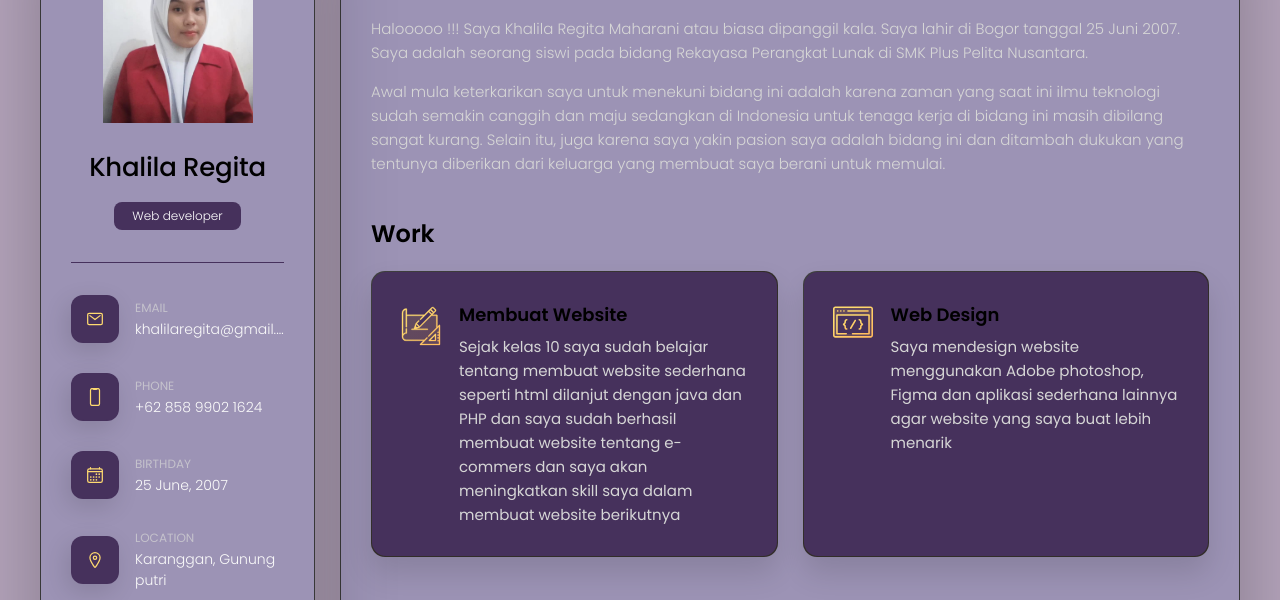
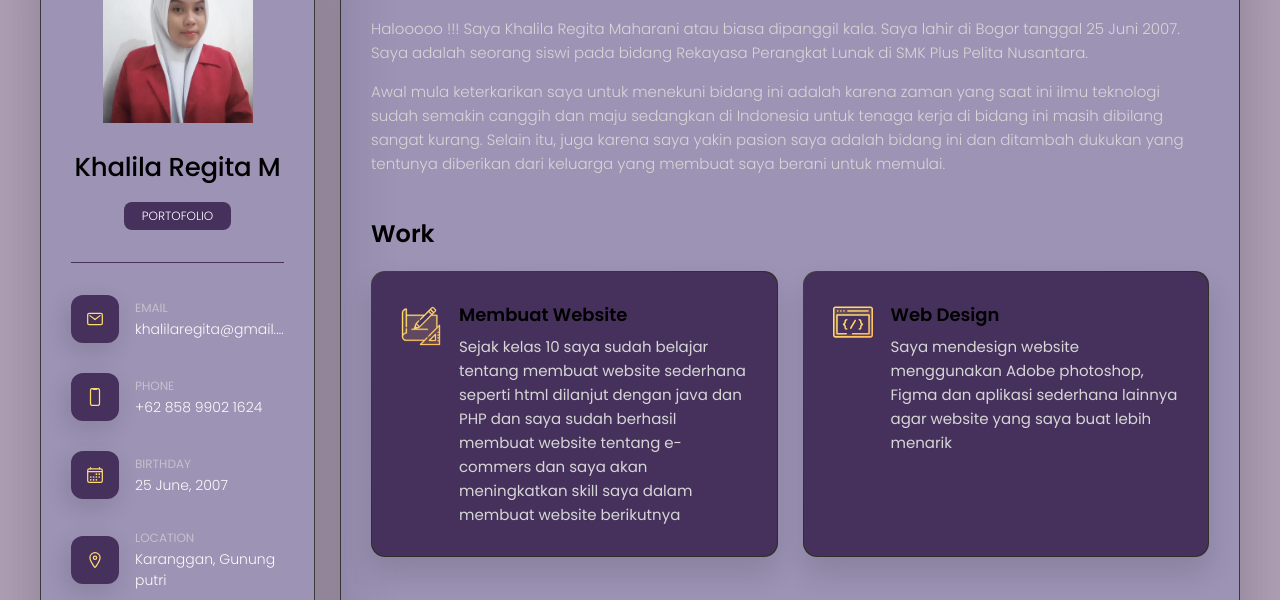
Before and after one commit to kalalagitata/kalalagitata.github.io, a plain HTML site: page index.html in a window 1280 px wide. Shown: the part 162-762 px from the top of the page. Drawn offline with nearby package versions, Linux system fonts and the light colour scheme.

```diff
--- a/index.html
+++ b/index.html
@@ -52,9 +52,9 @@
           </figure>
 
           <div class="info-content">
-            <h1 class="name" title="Khalila Regita Maharani">Khalila Regita</h1>
+            <h1 class="name" title="Khalila Regita Maharani">Khalila Regita M</h1>
 
-            <p class="title">Web developer</p>
+            <p class="title">PORTOFOLIO</p>
           </div>
 
           <button class="info_more-btn" data-sidebar-btn>
```
